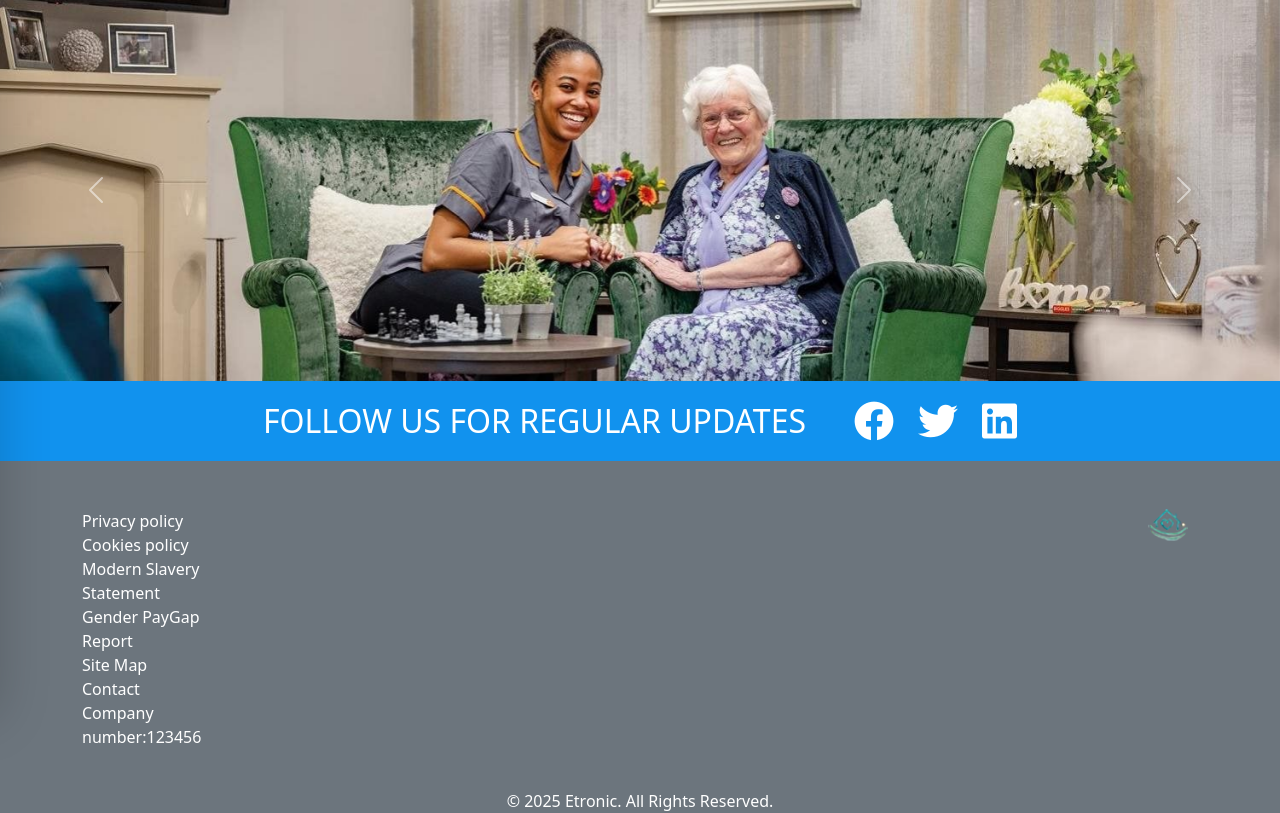
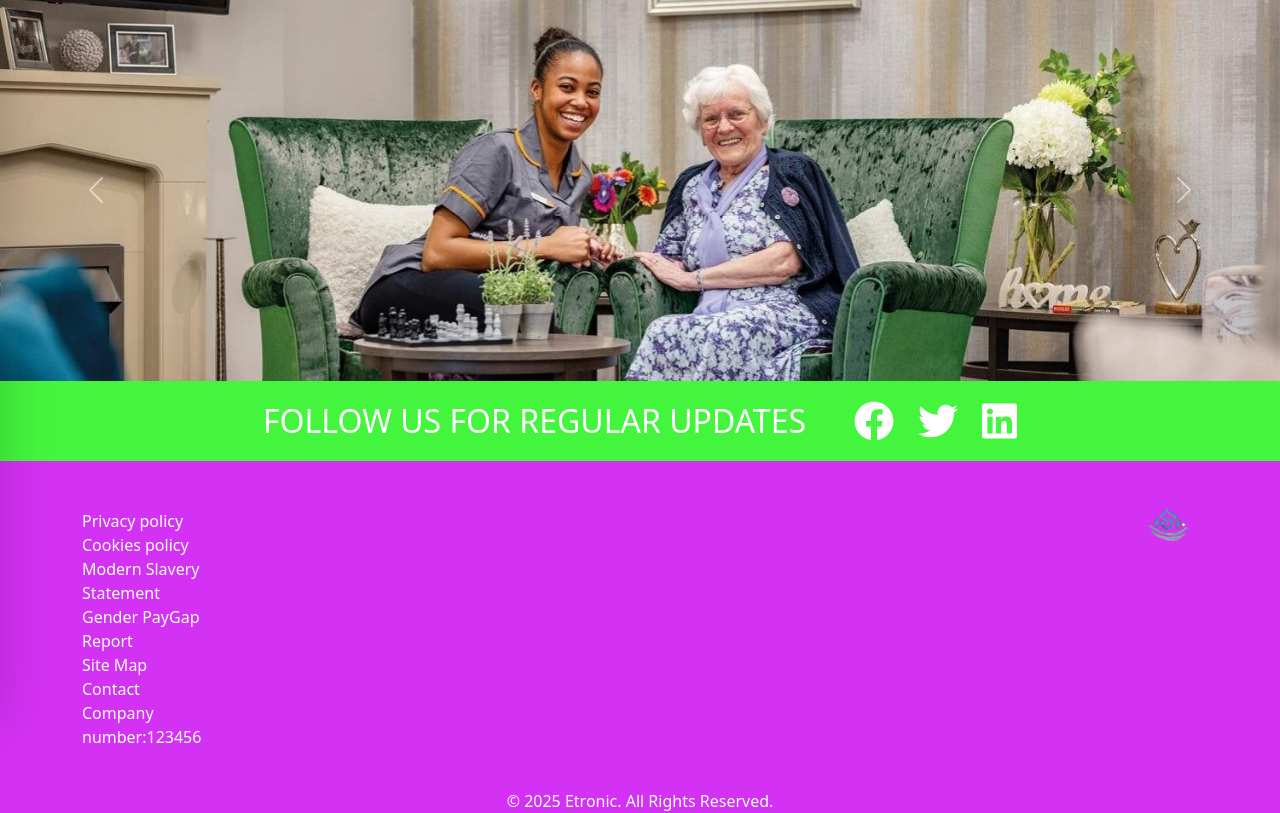
Before and after one commit to amilashanaka/carehome, a PHP site: page / in a window 1280 px wide. Shown: the part 99-912 px from the top of the page. Run offline with PHP 8.4, Linux system fonts and the light colour scheme.

Commit message:
change footer colors

```diff
--- a/assets/Pages/home.html
+++ b/assets/Pages/home.html
@@ -1,12 +1,12 @@
 <div id="carouselExampleControls" class="carousel slide" data-bs-ride="carousel">
   <div class="carousel-inner">
-    <div class="carousel-item active"data-bs-interval="3000">
+    <div class="carousel-item active"data-bs-interval="5000">
       <img src="assets/images/1.jpg" class="d-block w-100 " alt="...">
     </div>
-    <div class="carousel-item" data-bs-interval="3000">
+    <div class="carousel-item" data-bs-interval="5000">
       <img src="assets/images/2.jpg" class="d-block w-100 " alt="...">
     </div>
-    <div class="carousel-item" data-bs-interval="3000">
+    <div class="carousel-item" data-bs-interval="5000">
       <img src="assets/images/3.jpg" class="d-block w-100" alt="...">
     </div>
   </div>
--- a/assets/css/custom.css
+++ b/assets/css/custom.css
@@ -34,5 +34,8 @@
   font-family: "Roboto", sans-serif;
 }
 .media-strip-color{
-  background-color:var(--social-media-strip)
+  background-color: rgb(68, 245, 61)
 }
+.f-bottom{
+  background-color:  #d331f3;
+}
--- a/index.php
+++ b/index.php
@@ -105,7 +105,7 @@
 
   </main>
    <!-- Footer Top -->
-  <footer class="bg-secondary text-white" >
+  <footer class=" text-white f-bottom" >
     <div class="fs-2 text-white" style="background-color:#e3f2fd">
       <div class="d-flex align-items-center justify-content-center py-3 media-strip-color" >
       <p class="mb-0 me-5">FOLLOW US FOR REGULAR UPDATES</p>
```
